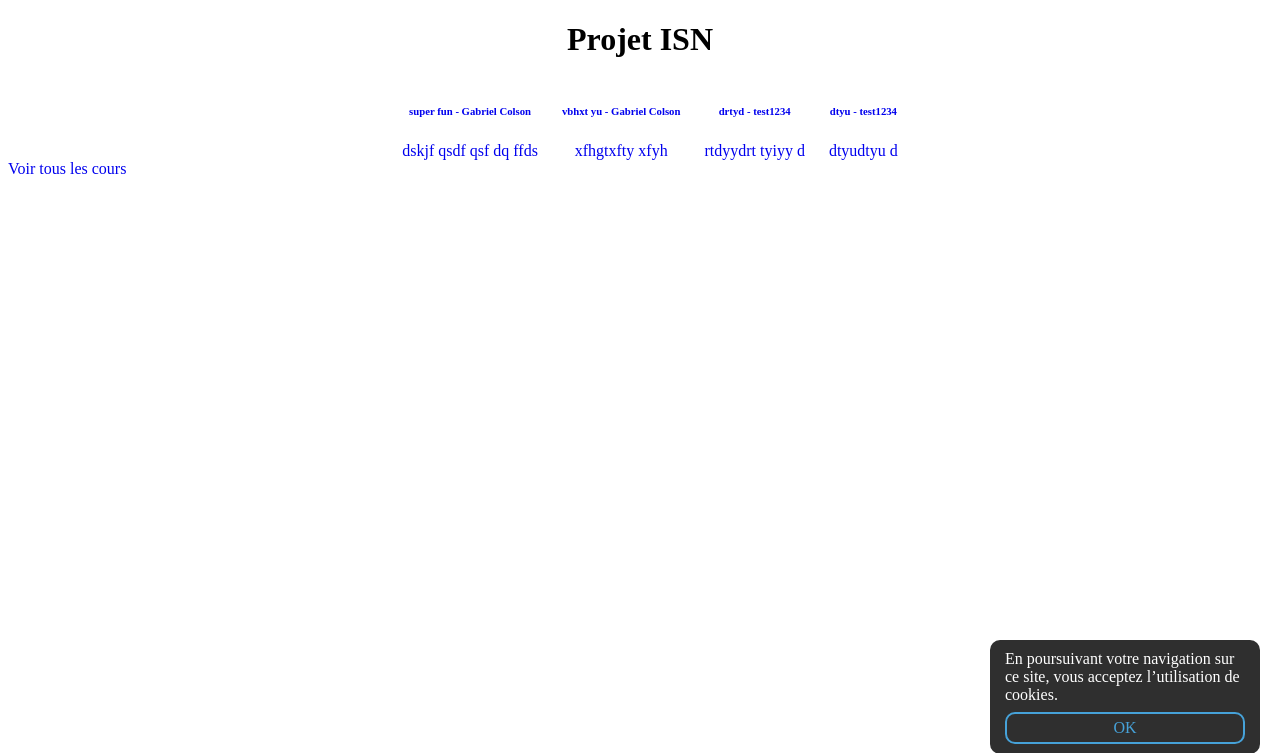
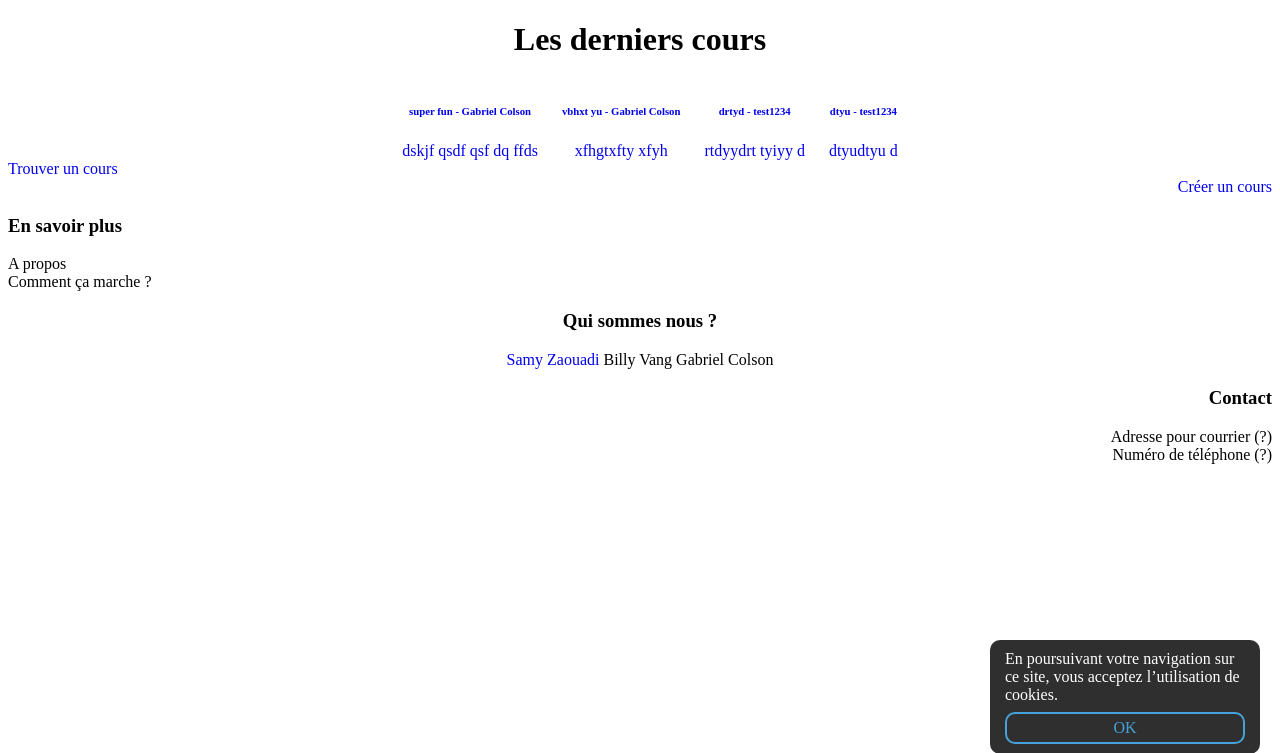
Before and after one commit to sowpa/projectISN, a PHP site: page /projectISN/index.php in a window 1280 px wide. Shown: the part 26-779 px from the top of the page. Run offline with PHP 8.4, Linux system fonts and the light colour scheme; data comes from the database, SQL or seed files in the repository.

Commit message:
Début HTML - FOOTER
Mise en place du footer en HTML
Ajout du dossier regroupant les CV
Quelques corrections sur l'index

```diff
--- a/views/footer.view.php
+++ b/views/footer.view.php
@@ -3,3 +3,29 @@
    En poursuivant votre navigation sur ce site, vous acceptez l’utilisation de cookies.<br /><a href="includes/accept_cookie.php">OK</a>
 </div>
 <?php } ?>
+
+
+<div>
+<h3> En savoir plus </h3>
+<p>
+A propos <br/>
+Comment ça marche ?
+</p>
+</div>
+
+<div align="center">
+<h3> Qui sommes nous ? </h3>
+<p>
+<a href="CV/CVsamy.pdf"> Samy Zaouadi </a>
+Billy Vang
+Gabriel Colson
+</p>
+</div>
+
+<div align="right">
+<h3> Contact </h3>
+<p>
+Adresse pour courrier (?) <br/>
+Numéro de téléphone (?)
+</p>
+</div>
--- a/views/index.view.php
+++ b/views/index.view.php
@@ -8,7 +8,7 @@
 <body>
 	<header><?php include_once('includes/header.php'); ?></header>
 	<div align="center">
-		<h1>Projet ISN</h1>
+		<h1>Les derniers cours</h1>
 	</div>
 	<div align="center">
 	<?php while($c = $cours->fetch()) {	?>
@@ -20,7 +20,10 @@
 		</div>
 	<?php } ?>
 	</div>
-	<a href="allcourses.php">Voir tous les cours</a>
+	<a href="allcourses.php">Trouver un cours</a>
+	<div align="right">
+	<a href="createcourse.php">Créer un cours</a>
+	</div>
 	<footer><?php include_once("includes/footer.php"); ?></footer>
 </body>
 </html>
```
Also changed, not shown: 1 other file.
